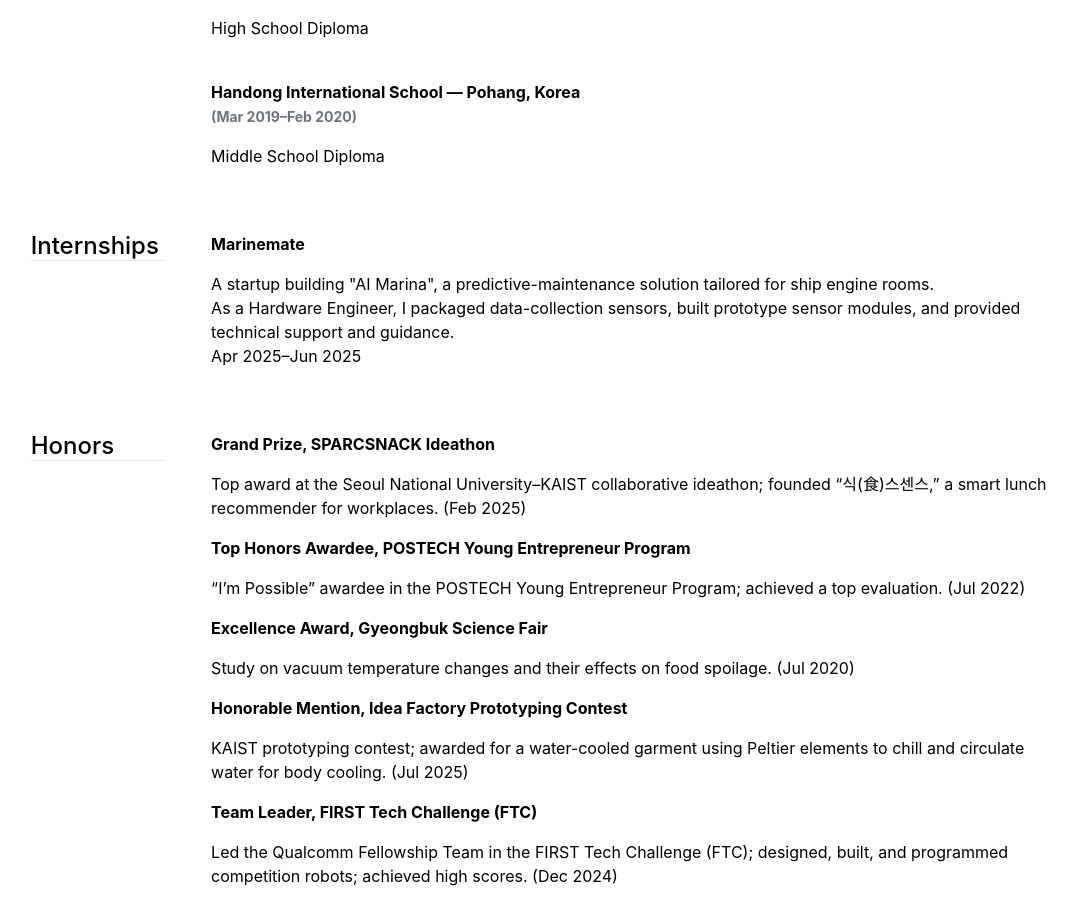
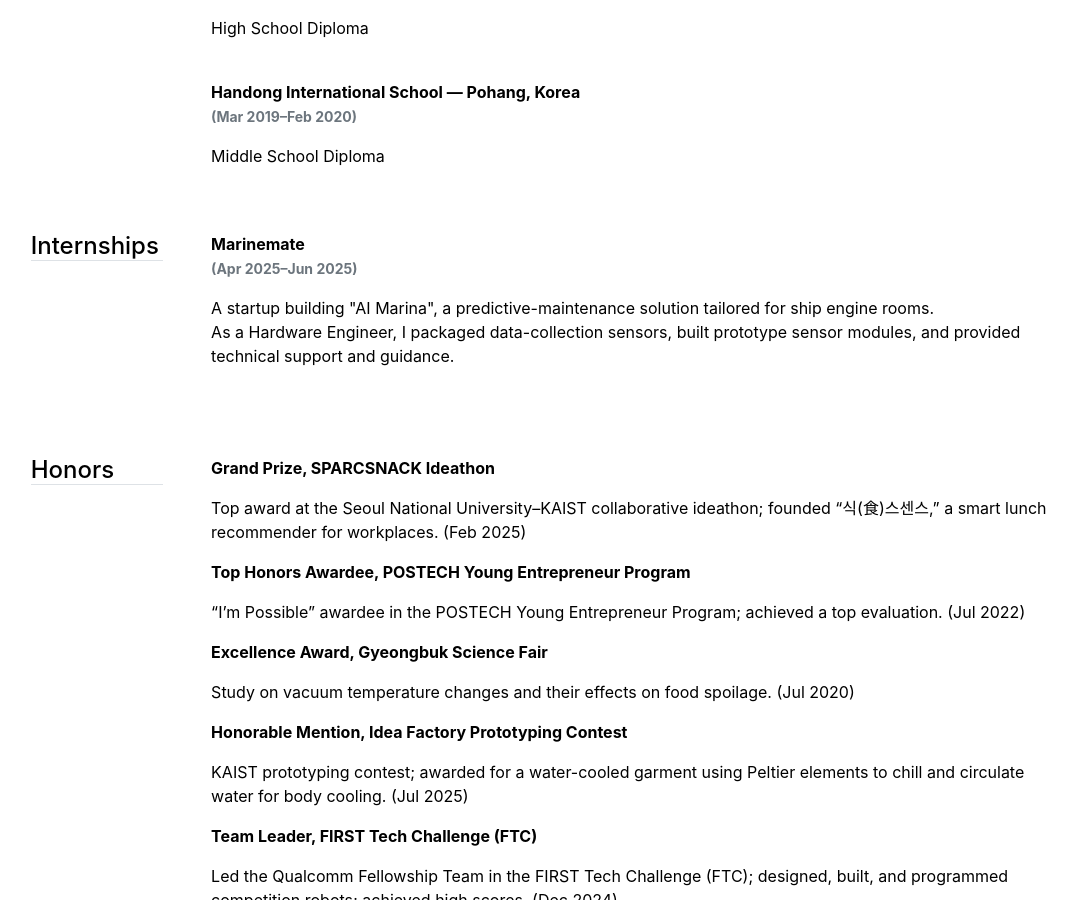
Before and after one commit to ynghyn-na/ynghyn-na.github.io, a Jekyll site: the page built from cv.md, in a window 1280 px wide and 900 px high, scrolled down 652 px. Shown: the whole window, without its empty margins (92-1169 px from the left). Built offline with Jekyll 4.4.1, drawn with Linux system fonts in a browser that asks for light colours; part of the change alters nothing that is shown.

```diff
--- a/_data/cv/internship.yml
+++ b/_data/cv/internship.yml
@@ -1,4 +1,4 @@
 - title: 'Marinemate'
   description: 'A startup building "AI Marina", a predictive-maintenance solution tailored for ship engine rooms. <br>
-  As a Hardware Engineer, I packaged data-collection sensors, built prototype sensor modules, and provided technical support and guidance. <br>
-  Apr 2025–Jun 2025'
+  As a Hardware Engineer, I packaged data-collection sensors, built prototype sensor modules, and provided technical support and guidance. <br>'
+  duration: '(Apr 2025–Jun 2025)'
```
